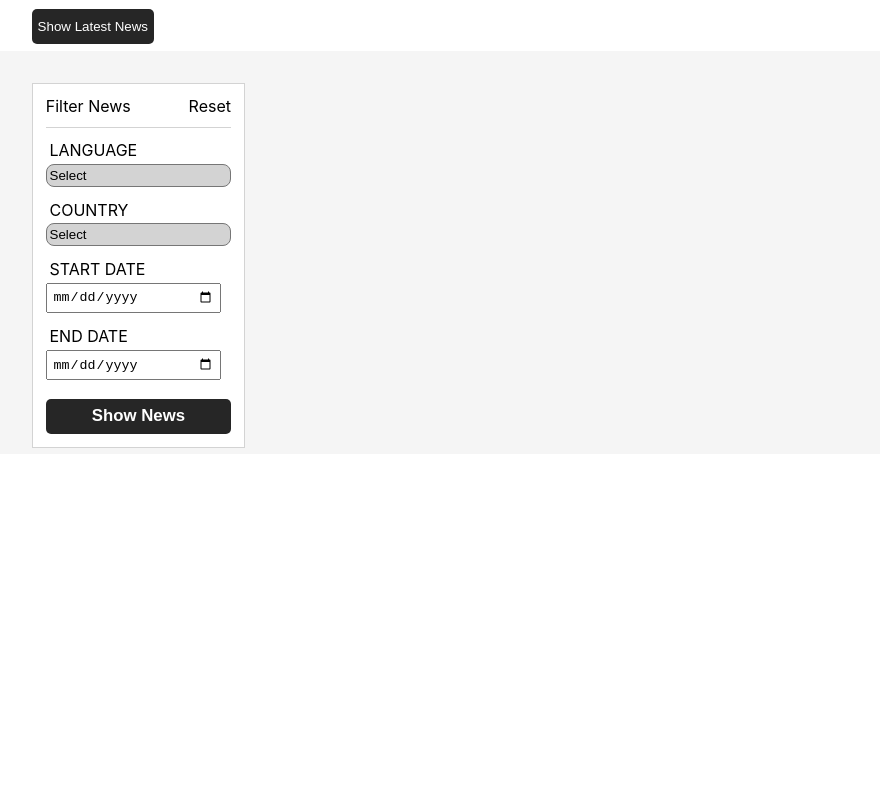
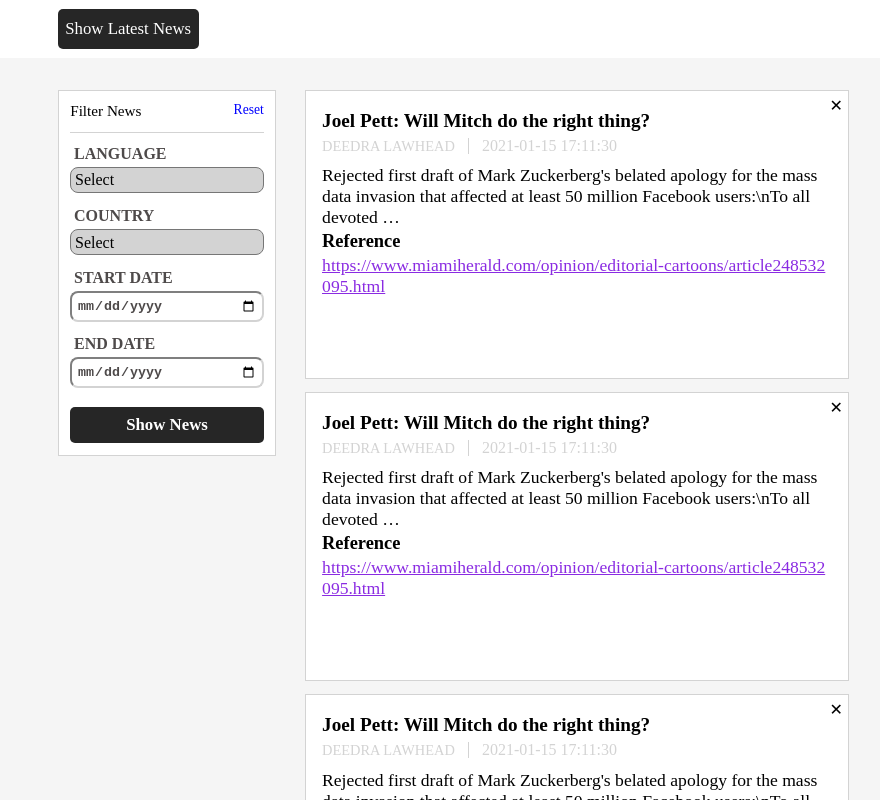
Before and after one commit to ChoudharyAshutosh/NewsApp, a React (Create React App) app: page / in a window 1280 px wide. Shown: the whole page, without its empty margins (128-1008 px from the left). Built offline with nearby package versions, Linux system fonts and the light colour scheme.

Commit message:
Setted up UI

```diff
--- a/src/App.css
+++ b/src/App.css
@@ -1,28 +1,42 @@
 .latest-search-button{
   background-color: #262626;
   color:white;
-  padding:0.9% 0.5%;
+  padding:0.9% 0.7%;
   border:none;
+  font-size: 105%;
   text-decoration:none;
   border-radius: 5px;
   cursor:pointer;
+  font-family: none;
   outline: none;
 }
 .container{
+  height: 110% !important;
   display:flex;
   flex-direction: row;
   background-color:whitesmoke;
-  padding:2.5% 0% 0.5% 12.5%;
+  padding:2.5% 25% 0.5% 14.5%;
 }
 .latest-search-pannel{
-  padding:0.7% 0% 0.5% 12.5%;
+  background-color: white;
+  padding:0.7% 0% 0.7% 14.5%;
+}
+.news-pannel{
+  flex: 50%;
+  margin-left: 7%;
 }
 .search-filter{
-  background-color: white;
+  width: 25%;
 }
-.news-pannel{
-  background-color: white;
+.view{
+  background-color: whitesmoke;
+  display: flex;
+  padding: 0px;
+  height: 100vh;
+  overflow: hidden;
+  font-family: none;
 }
-.search-filter{
-  width: 19%;
+.box{
+  flex: 1;
+  width:100%;
 }
--- a/src/App.js
+++ b/src/App.js
@@ -1,17 +1,20 @@
 import './App.css';
 import Filter from './Filter';
+import News from './News';
 function App() {
   return (
-    <div>
+    <div className='view'>
+      <div className='box'>
         <div className='latest-search-pannel'>
             <button className='latest-search-button'>Show Latest News</button>
         </div>
-      <div className='container' >
+        <div className='container'>
           <div className='search-filter'>
               <Filter/>
           </div>
           <div className='news-pannel'>
-
+            <News/>
+          </div>
         </div>
       </div>
     </div>
--- a/src/Filter.css
+++ b/src/Filter.css
@@ -9,14 +9,20 @@ p{
 .heading-section > p:nth-child(1){
     direction: ltr;
     margin: 0%;
+    font-size: 95%;
 }
 .heading-section > p:nth-child(2){
     direction: rtl;
     margin: 0%;
+    font-size: 85%;
+    color: blue;
 }
 .filter-section{
+    width:100%;
+    background-color: white;
     padding:6% 6%;
     border:1px solid lightgrey;
+    font-family: 'Times New Roman', Times, serif;
 }
 hr{
     height: 1px;
@@ -27,25 +33,41 @@ div > label,div > input[type='date']{
     width: 87.5%;
     display: block;
     height: 80%;
+    color: #4e4a4a;
+    font-weight: bold;
     padding:2%;
 }
 div> input[type='date']{
     margin-bottom: 5%;
     padding: 2.5%;
+    width: 93%;
+    border-radius: 8px;
+    border-color: lightgray;
+    border:1%;
 }
+@-moz-document{
+    .div> input[type='date'] {
+        margin-bottom: 5%;
+        padding: 2.5%;
+        width: initial;
+    }
+}
+
 div > select{
     padding: 1.5%;
     margin-bottom: 5%;
     border-radius: 8px;
     outline: none;
+    font-size: 100%;
+    padding: 2%;
     background-color: lightgray;
     width: 100%;
+    font-family: 'Times New Roman', Times, serif;
 }
 select {
     padding: 0.5%;
     -webkit-appearance: none;
     appearance: none;
-
 }
 label{
     text-transform: uppercase;
@@ -53,11 +75,12 @@ label{
 .search-button{
     margin-top: 5%;
     width: 100%;
-    padding:4% 5%;
+    padding:4%;
     font-size: 105%;
     background-color: #262626;
     color:white;
     border:none;
+    font-family: none;
     font-weight: bolder;
     text-decoration:none;
     border-radius: 5px;
--- /dev/null
+++ b/src/News.css
@@ -0,0 +1,62 @@
+.news-list{
+    width: 64%;
+    border: 1px solid lightgray;
+    background-color: white;
+    display: flex;
+    flex-direction: row-reverse;
+    margin-bottom: 1.5%;
+}
+.news-section{direction: ltr;
+    margin-bottom: 15%;
+    width: 100%;
+}
+.heading{
+    width: 100%;
+    font-size: 120%;
+    margin-left: 3%;
+    font-weight: bolder;
+    margin-bottom: 1%;
+}
+.author-section{
+    font-size: 90%;
+    margin: 0% 0% 1% 3%;
+    padding:0% 2.5% 0% 0%;
+    color:lightgray;
+    text-transform: uppercase;
+    border-right:1px solid lightgray;
+}
+.date-section{
+    font-size: medium;
+    margin: 0% 0%;
+    padding:0% 0% 0% 2.5%;
+    color:lightgray;
+}
+.content{
+    font-size: 110%;
+    margin-left: 3%;
+    margin-top: 2%;
+}
+.reference{
+    margin-left: 3%;
+    font-weight: bolder;
+    margin-top: 0.5%;
+    font-size: 115%;
+}
+.link{
+    word-break: break-all;
+    margin-top: 0.5%;
+    margin-left: 3%;
+}
+a{
+    font-size: 110%;
+    color:blueviolet !important;
+}
+.close{
+    margin-top: 1%;
+    margin-right: 1%;
+}
+.list{
+    height: 100%;
+    position: fixed;
+    overflow-y: scroll;
+}
--- /dev/null
+++ b/src/News.js
@@ -0,0 +1,62 @@
+import React, {Component} from 'react';
+import './News.css';
+class News extends Component{
+    render(){
+        return(
+            <div className='list'>
+                <div className='news-list'>
+                    <div className='close'>&#10005;</div>
+                    <div className='news-section'>
+                        <p class='heading'>Joel Pett: Will Mitch do the right thing?</p>
+                        <div>
+                            <span className='author-section'>Deedra Lawhead</span>
+                            <span className='date-section'>2021-01-15 17:11:30</span>
+                        </div>
+                        <div className='content'>
+                           Rejected first draft of Mark Zuckerberg's belated apology for the mass data invasion that affected at least 50 million Facebook users:\nTo all devoted …
+                        </div>
+                        <div class='reference'>Reference</div>
+                        <div className='link'>
+                            <a href='https://www.miamiherald.com/opinion/editorial-cartoons/article248532095.html' ><u>https://www.miamiherald.com/opinion/editorial-cartoons/article248532095.html</u></a>
+                        </div>
+                    </div>
+                </div>
+                <div className='news-list'>
+                    <div className='close'>&#10005;</div>
+                    <div className='news-section'>
+                        <p class='heading'>Joel Pett: Will Mitch do the right thing?</p>
+                        <div>
+                            <span className='author-section'>Deedra Lawhead</span>
+                            <span className='date-section'>2021-01-15 17:11:30</span>
+                        </div>
+                        <div className='content'>
+                           Rejected first draft of Mark Zuckerberg's belated apology for the mass data invasion that affected at least 50 million Facebook users:\nTo all devoted …
+                        </div>
+                        <div class='reference'>Reference</div>
+                        <div className='link'>
+                            <a><u>https://www.miamiherald.com/opinion/editorial-cartoons/article248532095.html</u></a>
+                        </div>
+                    </div>
+                </div>
+                <div className='news-list'>
+                    <div className='close'>&#10005;</div>
+                    <div className='news-section'>
+                        <p class='heading'>Joel Pett: Will Mitch do the right thing?</p>
+                        <div>
+                            <span className='author-section'>Deedra Lawhead</span>
+                            <span className='date-section'>2021-01-15 17:11:30</span>
+                        </div>
+                        <div className='content'>
+                           Rejected first draft of Mark Zuckerberg's belated apology for the mass data invasion that affected at least 50 million Facebook users:\nTo all devoted …
+                        </div>
+                        <div class='reference'>Reference</div>
+                        <div className='link'>
+                            <a><u>https://www.miamiherald.com/opinion/editorial-cartoons/article248532095.html</u></a>
+                        </div>
+                    </div>
+                </div>
+            </div>
+        );
+    }
+}
+export default News;
```
Also changed, not shown: 1 other file (tests, documents, lock files or other folders). Lines whose indentation alone changed are shown as unchanged.
